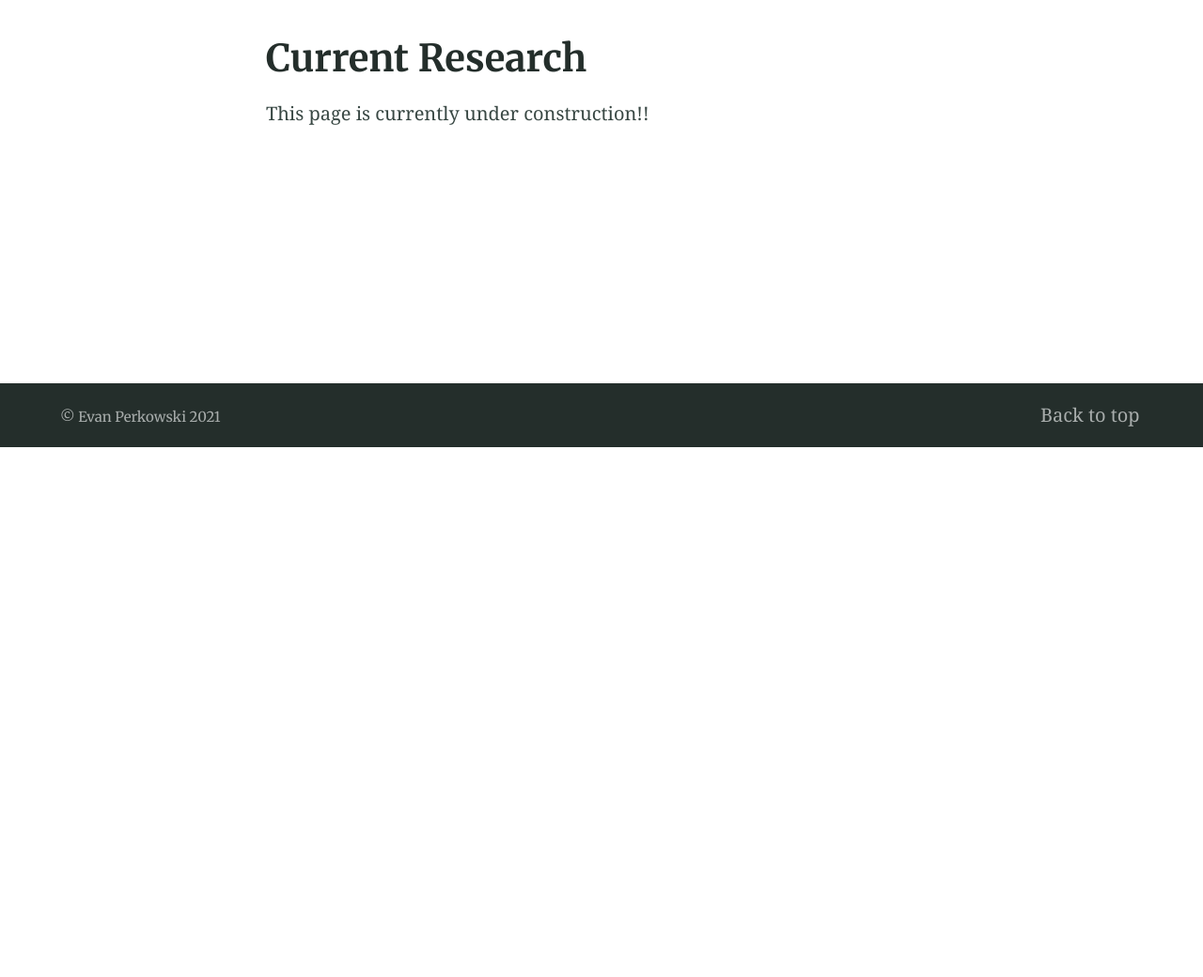
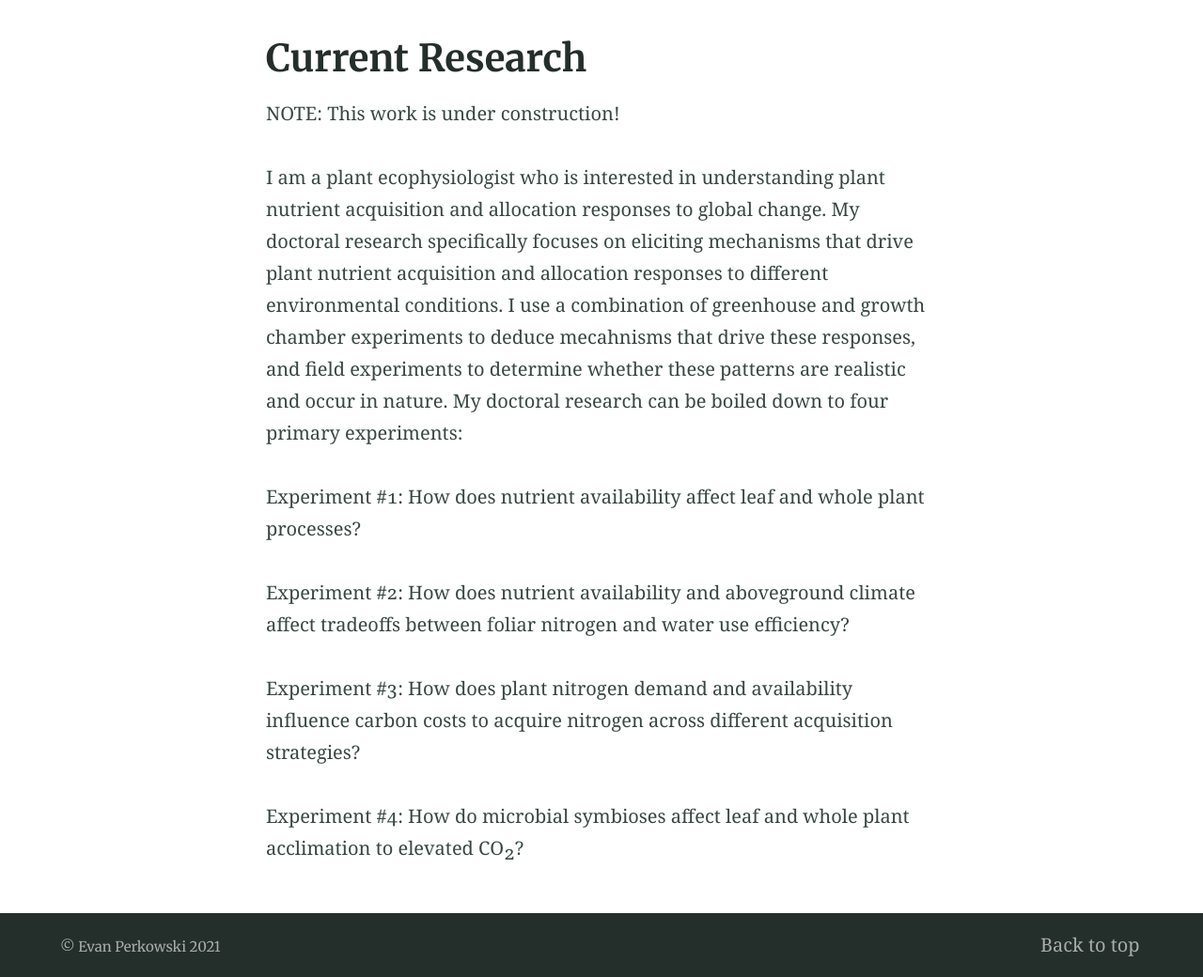
Before and after one commit to eaperkowski/eaperkowski.github.io, a Jekyll site: the page built from research.md, in a window 1280 px wide. Shown: the part 424-1464 px from the top of the page at 94% size. Built offline with Jekyll 4.4.1, drawn with Linux system fonts in a browser that asks for light colours; before the commit the page ends 900 px from its top, so only the background shows below that.

Commit message:
Update research.md

```diff
--- a/research.md
+++ b/research.md
@@ -3,5 +3,14 @@ title: Current Research
 layout: page
 feature_image: ["/files/comal_ecolab.jpeg"]
 ---
+NOTE: This work is under construction!
 
-This page is currently under construction!!
+I am a plant ecophysiologist who is interested in understanding plant nutrient acquisition and allocation responses to global change. My doctoral research specifically focuses on eliciting mechanisms that drive plant nutrient acquisition and allocation responses to different environmental conditions. I use a combination of greenhouse and growth chamber experiments to deduce mecahnisms that drive these responses, and field experiments to determine whether these patterns are realistic and occur in nature. My doctoral research can be boiled down to four primary experiments:
+
+Experiment #1: How does nutrient availability affect leaf and whole plant processes?
+
+Experiment #2: How does nutrient availability and aboveground climate affect tradeoffs between foliar nitrogen and water use efficiency?
+
+Experiment #3: How does plant nitrogen demand and availability influence carbon costs to acquire nitrogen across different acquisition strategies?
+
+Experiment #4: How do microbial symbioses affect leaf and whole plant acclimation to elevated CO<sub>2</sub>?
```
